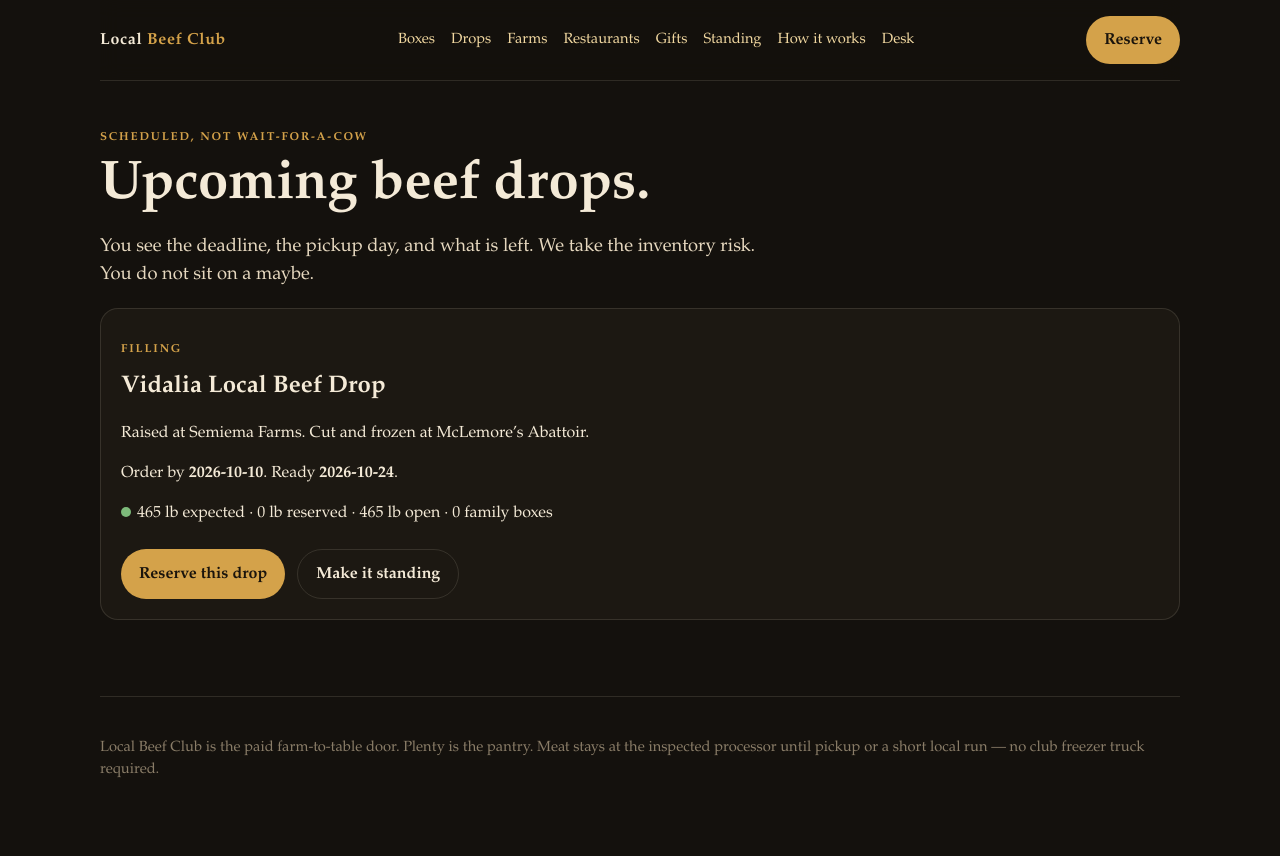
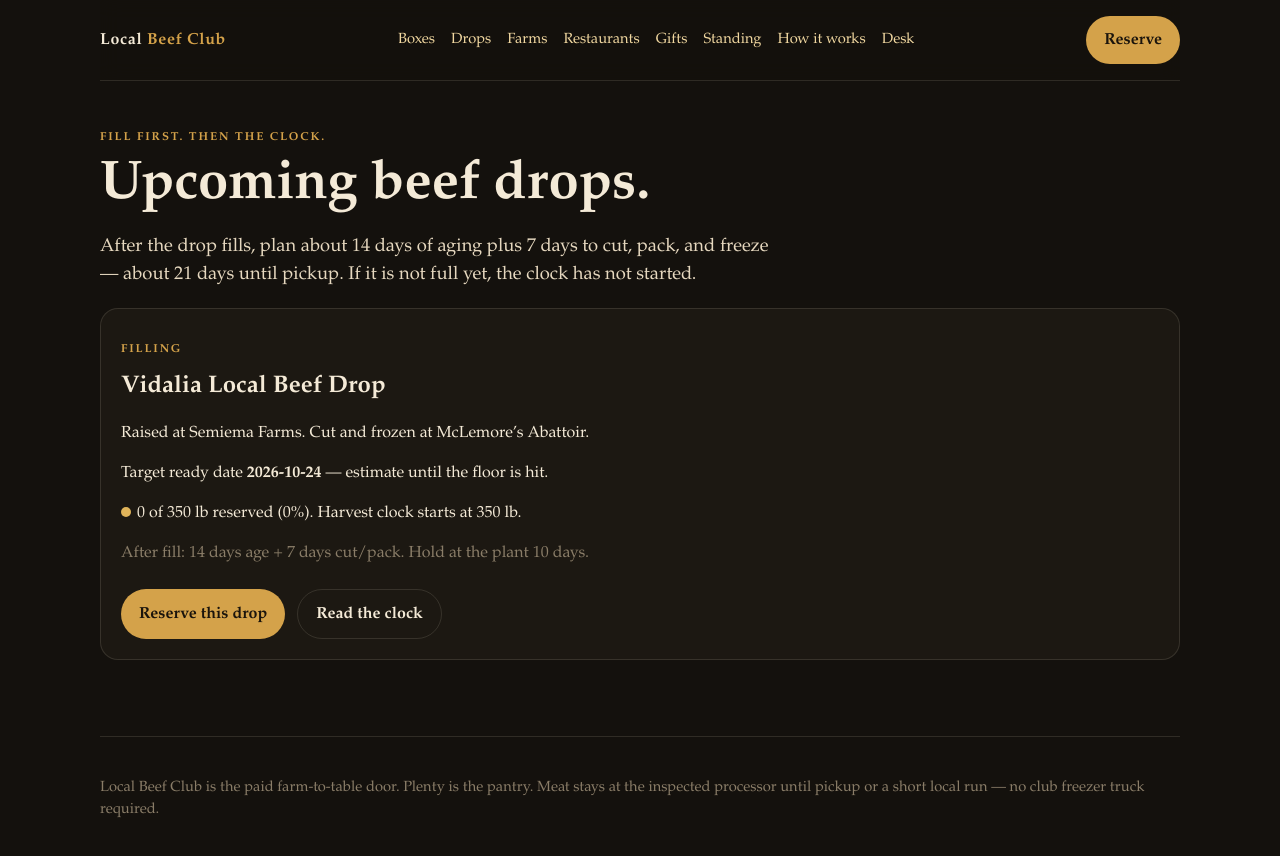
Before and after one commit to lincolnnunnally/local-beef-club, a Next.js app: page /drops in a window 1280 px wide. Shown: the top 856 px of the page. Built offline with nearby package versions, Linux system fonts and the light colour scheme.

Commit message:
Show fill meter, estimate dates, wait consent, storage math

```diff
--- a/src/app/drops/page.tsx
+++ b/src/app/drops/page.tsx
@@ -1,30 +1,37 @@
 import Link from "next/link";
 import { DROPS, farmById, processorById } from "@/lib/catalog";
+import { CLOCK, readyCopy } from "@/lib/timing";
 
 export default function DropsPage() {
   return (
     <main className="section">
-      <p className="eyebrow">Scheduled, not wait-for-a-cow</p>
+      <p className="eyebrow">Fill first. Then the clock.</p>
       <h1>Upcoming beef drops.</h1>
-      <p className="lede">You see the deadline, the pickup day, and what is left. We take the inventory risk. You do not sit on a maybe.</p>
+      <p className="lede">{readyCopy()}</p>
       {DROPS.map((d) => {
         const farm = farmById(d.farmId);
         const proc = processorById(d.processorId);
-        const left = d.packagedLb - d.committedLb;
-        const tone = left > 120 ? "green" : "yellow";
+        const fillPct = Math.min(100, Math.round((d.committedLb / d.fillFloorLb) * 100));
+        const harvestReady = d.committedLb >= d.fillFloorLb;
         return (
           <article className="card" key={d.id} style={{ marginBottom: 16 }}>
             <p className="eyebrow">{d.status}</p>
             <h2>{d.title}</h2>
             <p>Raised at {farm?.name}. Cut and frozen at {proc?.name}.</p>
-            <p>Order by <strong>{d.orderBy}</strong>. Ready <strong>{d.pickupOn}</strong>.</p>
             <p>
-              <span className={`dot ${tone}`} />
-              {d.packagedLb} lb expected · {d.committedLb} lb reserved · {left} lb open · {d.familyBoxesSold} family boxes
+              Target ready date <strong>{d.pickupOn}</strong>
+              {d.pickupIsEstimate ? " — estimate until the floor is hit." : "."}
+            </p>
+            <p>
+              <span className={`dot ${harvestReady ? "green" : "yellow"}`} />
+              {d.committedLb} of {d.fillFloorLb} lb reserved ({fillPct}%). Harvest clock starts at {d.fillFloorLb} lb.
+            </p>
+            <p className="muted">
+              After fill: {d.ageDays} days age + {d.cutPackDays} days cut/pack. Hold at the plant {CLOCK.holdGraceDays} days.
             </p>
             <div className="row">
               <Link className="btn" href={`/order?drop=${d.id}`}>Reserve this drop</Link>
-              <Link className="btn ghost" href="/standing">Make it standing</Link>
+              <Link className="btn ghost" href="/how">Read the clock</Link>
             </div>
           </article>
         );
```
